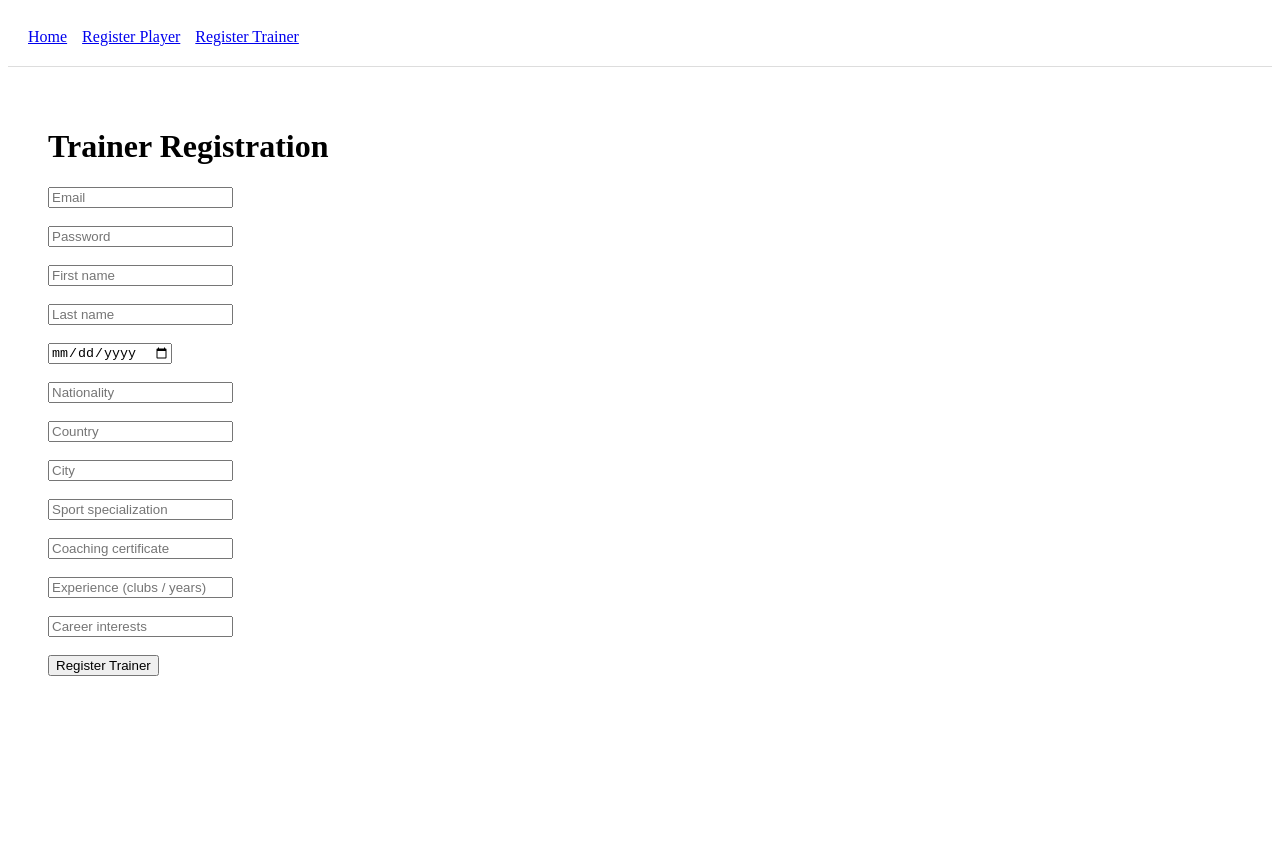
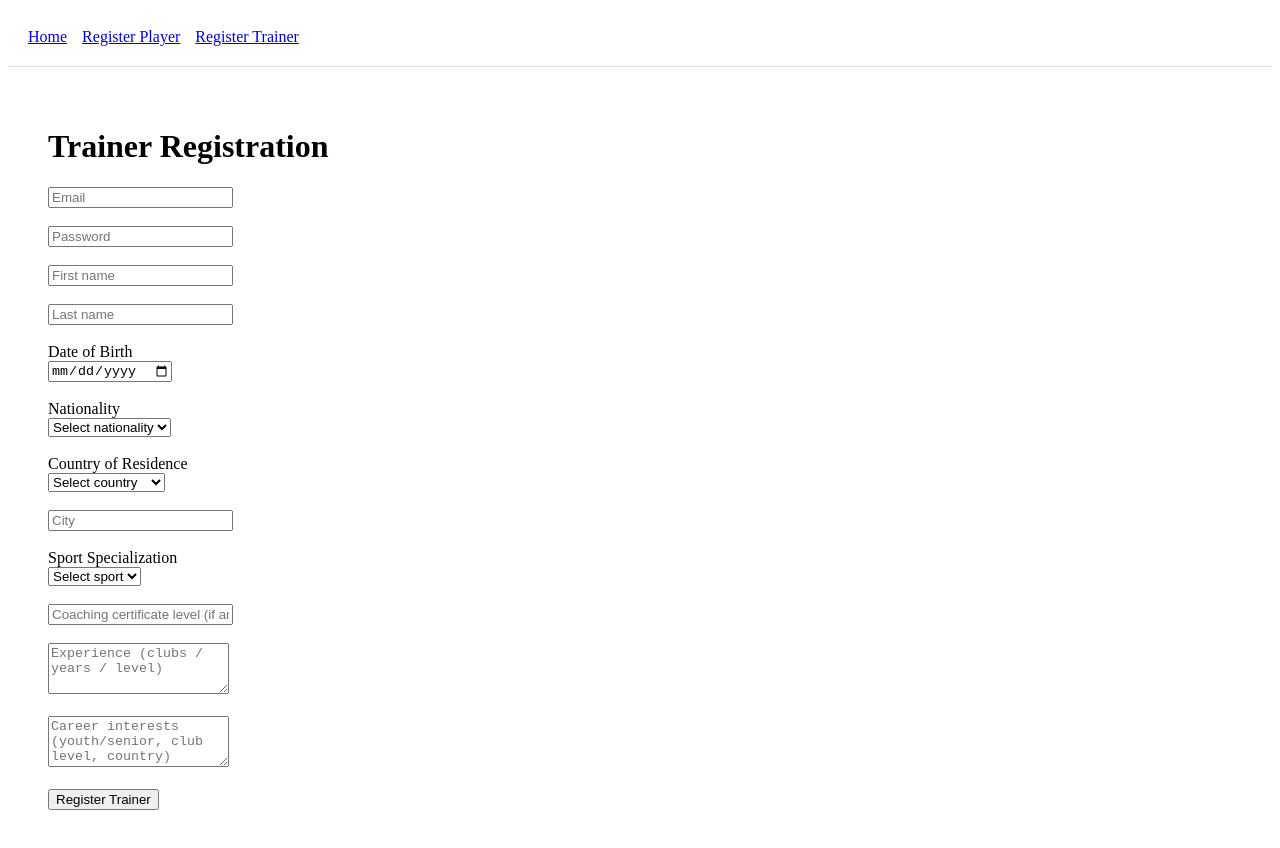
Before and after one commit to alongoldis/gamechaser, a Next.js app: page /register/trainer in a window 1280 px wide. Shown: the top 848 px of the page. Before the commit the page ends 800 px from the top, so only its background shows below. Built offline with nearby package versions, Linux system fonts and the light colour scheme.

Commit message:
Deploy registration dropdowns and fixes for players and trainers

```diff
--- a/app/register/trainer/page.tsx
+++ b/app/register/trainer/page.tsx
@@ -1,6 +1,21 @@
 "use client";
 
 import { useState } from "react";
+
+const COUNTRIES = [
+  "Netherlands",
+  "Belgium",
+  "Germany",
+  "France",
+  "Spain",
+  "Italy",
+  "United Kingdom",
+  "Portugal",
+  "USA",
+  "Brazil",
+  "Argentina",
+  "Other",
+];
 
 export default function TrainerRegisterPage() {
   const [message, setMessage] = useState("");
@@ -22,10 +37,13 @@ export default function TrainerRegisterPage() {
         nationality: form.nationality.value,
         country: form.country.value,
         city: form.city.value,
-        specialization: form.specialization.value,
-        certificate: form.certificate.value,
+
+        // 🔒 ENUM-SAFE VALUE
+        sport: form.sport.value,
+
+        certificateLevel: form.certificateLevel.value,
         experience: form.experience.value,
-        interests: form.interests.value,
+        careerInterest: form.careerInterest.value,
       },
     };
 
@@ -52,16 +70,59 @@ export default function TrainerRegisterPage() {
       <form onSubmit={handleSubmit}>
         <input name="email" placeholder="Email" required /><br /><br />
         <input name="password" type="password" placeholder="Password" required /><br /><br />
+
         <input name="firstName" placeholder="First name" required /><br /><br />
         <input name="lastName" placeholder="Last name" required /><br /><br />
+
+        <label>Date of Birth</label><br />
         <input name="birthDate" type="date" required /><br /><br />
-        <input name="nationality" placeholder="Nationality" required /><br /><br />
-        <input name="country" placeholder="Country" required /><br /><br />
+
+        <label>Nationality</label><br />
+        <select name="nationality" required>
+          <option value="">Select nationality</option>
+          {COUNTRIES.map(c => (
+            <option key={c} value={c}>{c}</option>
+          ))}
+        </select><br /><br />
+
+        <label>Country of Residence</label><br />
+        <select name="country" required>
+          <option value="">Select country</option>
+          {COUNTRIES.map(c => (
+            <option key={c} value={c}>{c}</option>
+          ))}
+        </select><br /><br />
+
         <input name="city" placeholder="City" required /><br /><br />
-        <input name="specialization" placeholder="Sport specialization" required /><br /><br />
-        <input name="certificate" placeholder="Coaching certificate" /><br /><br />
-        <input name="experience" placeholder="Experience (clubs / years)" /><br /><br />
-        <input name="interests" placeholder="Career interests" /><br /><br />
+
+        <label>Sport Specialization</label><br />
+        <select name="sport" required>
+          <option value="">Select sport</option>
+          <option value="FOOTBALL">Football</option>
+          <option value="BASKETBALL">Basketball</option>
+          <option value="VOLLEYBALL">Volleyball</option>
+          <option value="TENNIS">Tennis</option>
+          <option value="PADEL">Padel</option>
+        </select><br /><br />
+
+        <input
+          name="certificateLevel"
+          placeholder="Coaching certificate level (if any)"
+        /><br /><br />
+
+        <textarea
+          name="experience"
+          placeholder="Experience (clubs / years / level)"
+          rows={3}
+          required
+        /><br /><br />
+
+        <textarea
+          name="careerInterest"
+          placeholder="Career interests (youth/senior, club level, country)"
+          rows={3}
+          required
+        /><br /><br />
 
         <button type="submit">Register Trainer</button>
       </form>
```
Also changed, not shown: app/api/auth/register/route.ts (+33 -7 lines), app/page.tsx (+9 -3 lines), app/register/player/page.tsx (+69 -6 lines).
